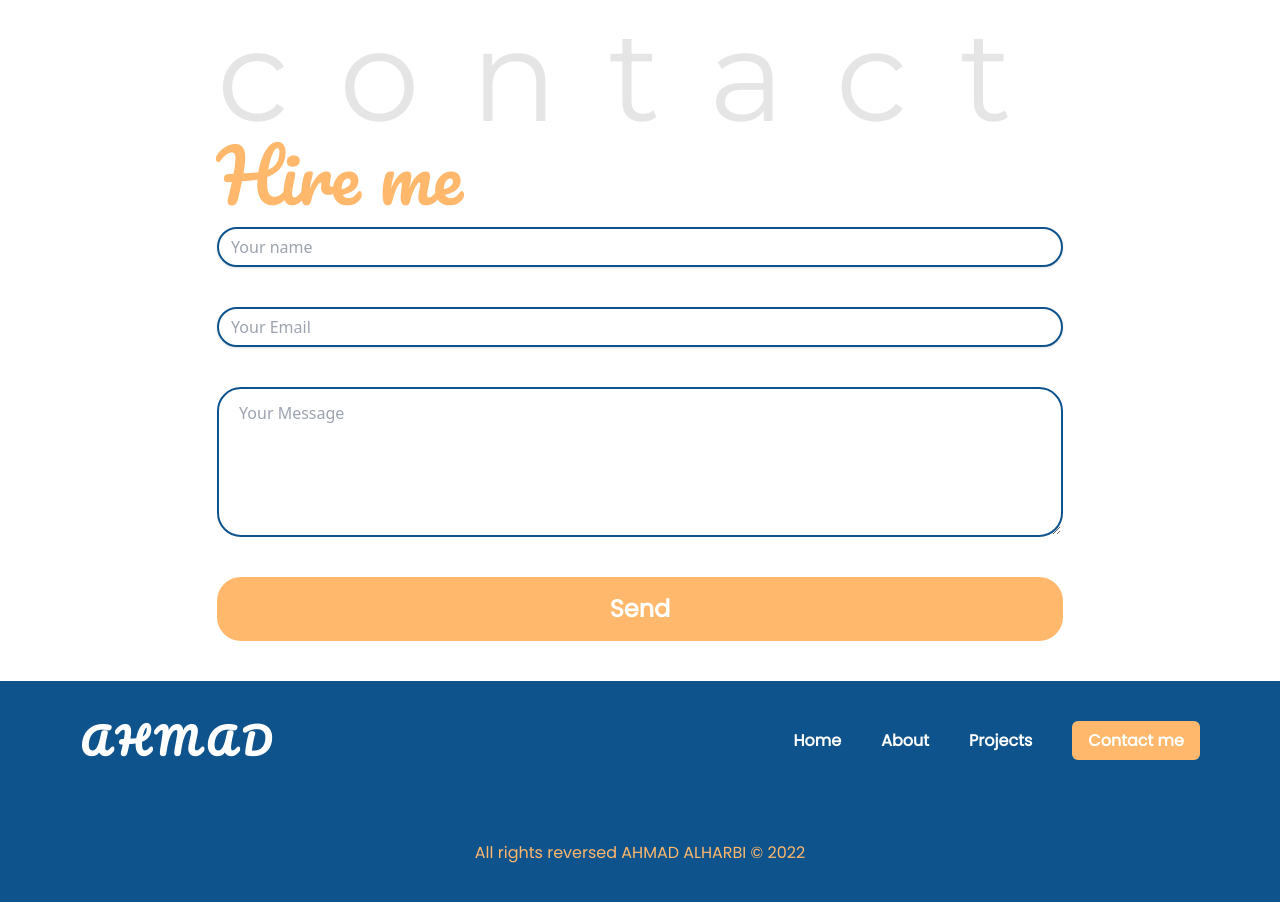
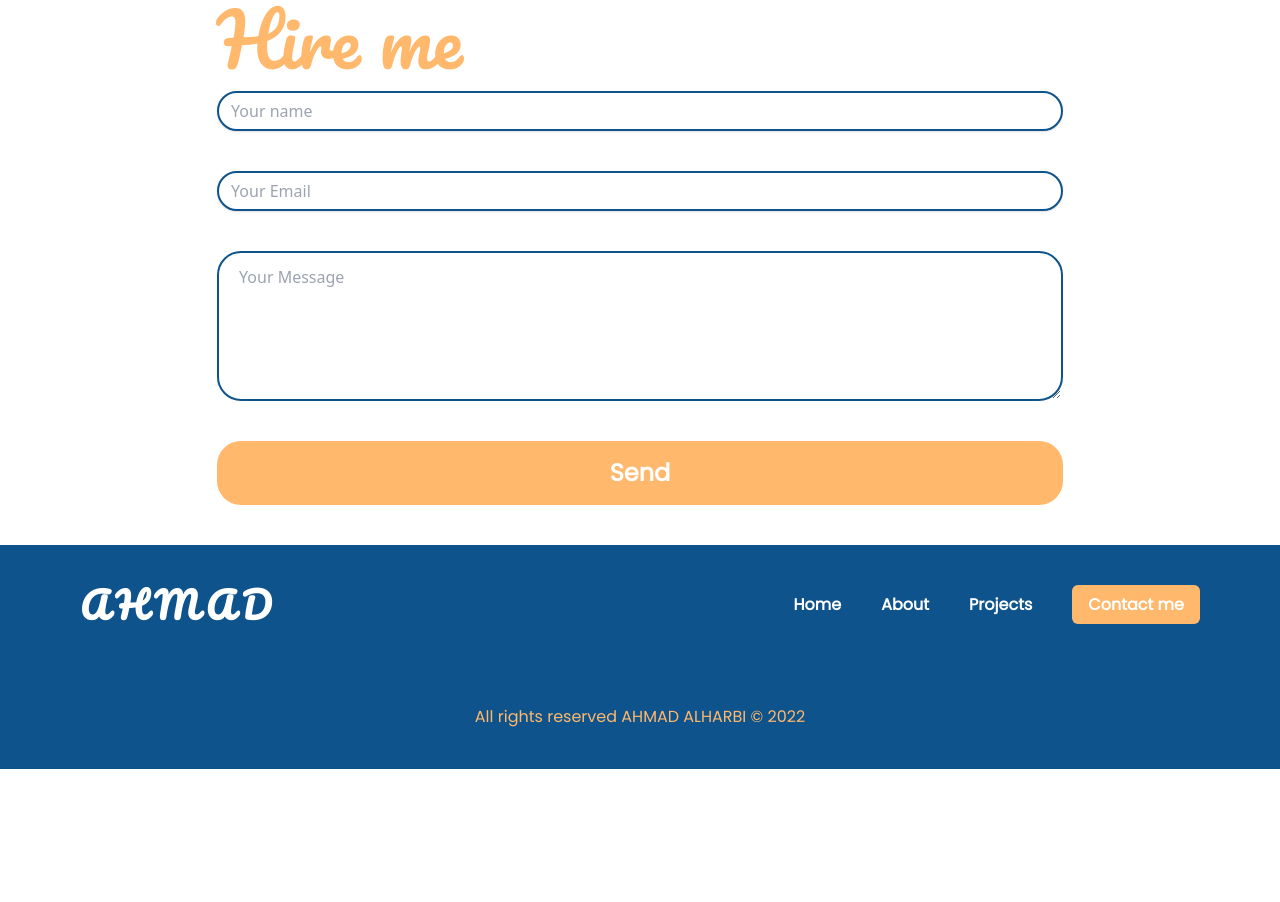
Before and after one commit to AhmaadAlharbi/AHMAD-portfolio, a website: page index.html in a window 1280 px wide. Shown: the part 2884-3786 px from the top of the page. After the commit the page ends 3653 px from the top, so only its background shows below. Drawn offline with Linux system fonts and the light colour scheme.

Commit message:
correct spelling in footer

```diff
--- a/index.html
+++ b/index.html
@@ -171,16 +171,18 @@
         <h2 class="text-amber font-Pacifico text-5xl md:text-7xl">
           What I can do
         </h2>
+        <div class="flex flex-col md:flex-row justify-center items-center">
           <div>
             <p
               class="text-blueish text-2xl text-center font-Poppins mt-10 leading-loose"
             >
-            I develop responsive websites & web applications by using modern web
-            technologies.
+              I develop responsive websites & web applications by using modern
+              web technologies.
             </p>
           </div>
           <div class="mt-10">
             <img src="images/skills-package1.svg" alt="" class="w-96" />
+          </div>
         </div>
       </div>
     </section>
@@ -309,7 +311,7 @@
       </div>
       <div>
         <h2 class="text-amber font-Poppins mt-20 text-center">
-          All rights reversed AHMAD ALHARBI &copy; 2022
+          All rights reserved AHMAD ALHARBI &copy; 2022
         </h2>
       </div>
     </footer>
```
Also changed, not shown: css/style.css. Lines whose indentation alone changed are shown as unchanged.
